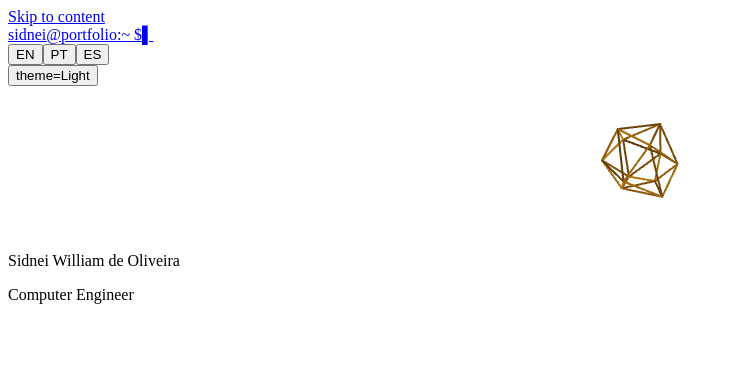
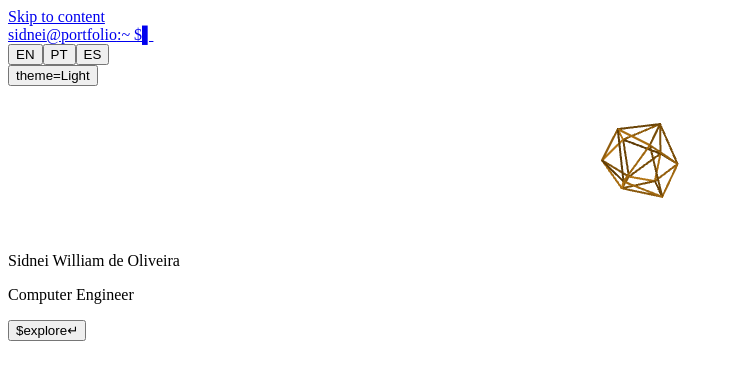
Before and after one commit to sidneiwill/portfolio, a Vue app: page / in a window 1280 px wide. Shown: the top 380 px of the page, without its empty margins (0-733 px from the left). Built offline with nearby package versions, Linux system fonts and the light colour scheme; the HTML template or start-up script is replaced by a standard one.

Commit message:
feat: add visible explore button to landing

```diff
--- a/src/features/explorer/PortfolioExplorer.vue
+++ b/src/features/explorer/PortfolioExplorer.vue
@@ -226,6 +226,9 @@ onBeforeUnmount(() => {
       <div v-if="section === 'home'" class="explorer-intro">
         <p class="eyebrow">{{ resume.meta.name }}</p>
         <p class="explorer-role">{{ resume.meta.role }}</p>
+        <button type="button" class="explore-button" @click="selectSection('about')">
+          <span aria-hidden="true">$</span>{{ text.explore }}<span aria-hidden="true">↵</span>
+        </button>
       </div>
     </div>
     <div v-if="menuOpen" ref="content" class="explorer-content">
--- a/src/features/explorer/content.ts
+++ b/src/features/explorer/content.ts
@@ -13,6 +13,7 @@ type ExplorerContent = {
   navigation: Record<SectionId, string>;
   intro: string;
   openCube: string;
+  explore: string;
   chooseSection: string;
   collapseMenu: string;
   expandModel: string;
@@ -42,6 +43,7 @@ export const explorerContent: Record<Locale, ExplorerContent> = {
     },
     intro: "Explore o que há por dentro.",
     openCube: "Clique para explorar o portfólio.",
+    explore: "explorar",
     chooseSection: "Escolher seção",
     collapseMenu: "Fechar menu e voltar ao início",
     expandModel: "Ampliar modelo",
@@ -161,6 +163,7 @@ export const explorerContent: Record<Locale, ExplorerContent> = {
     },
     intro: "Explore what is inside.",
     openCube: "Click to explore the portfolio.",
+    explore: "explore",
     chooseSection: "Choose section",
     collapseMenu: "Close menu and return home",
     expandModel: "Expand model",
@@ -279,6 +282,7 @@ export const explorerContent: Record<Locale, ExplorerContent> = {
     },
     intro: "Explorá lo que hay adentro.",
     openCube: "Hacé clic para explorar el portfolio.",
+    explore: "explorar",
     chooseSection: "Elegir sección",
     collapseMenu: "Cerrar menú y volver al inicio",
     expandModel: "Ampliar modelo",
--- a/src/styles/main.css
+++ b/src/styles/main.css
@@ -275,6 +275,23 @@ textarea {
   margin: 0;
   color: var(--muted);
   font-size: 12px;
+}
+.explore-button {
+  display: inline-flex;
+  align-items: center;
+  gap: 0.5rem;
+  min-height: 40px;
+  margin-top: 1rem;
+  padding: 0.3rem 0.9rem;
+  border: 1px solid var(--accent);
+  background: var(--bg);
+  color: var(--accent);
+  cursor: pointer;
+  pointer-events: auto;
+}
+.explore-button:hover {
+  background: var(--accent);
+  color: var(--bg);
 }
 .has-panel .cube-canvas {
   top: 8%;
```
Also changed, not shown: 1 other file (tests, documents, lock files or other folders).
